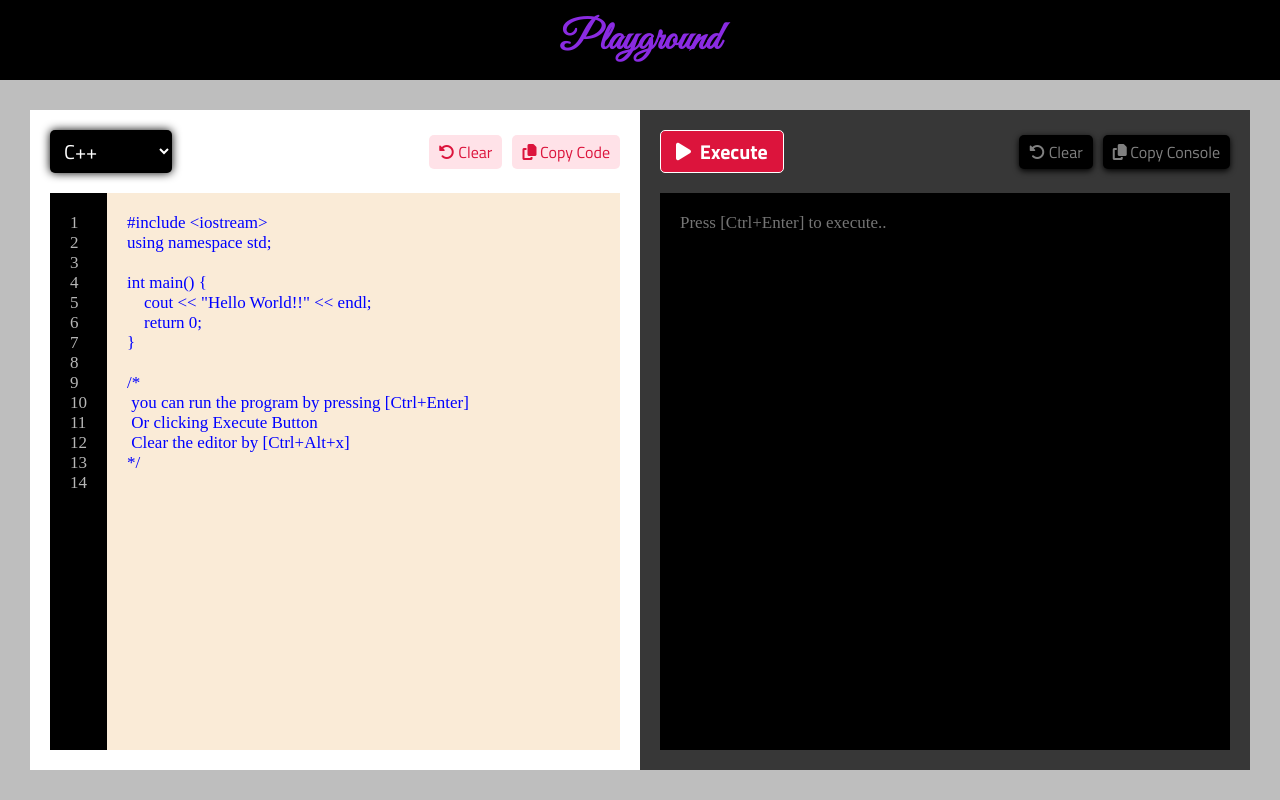
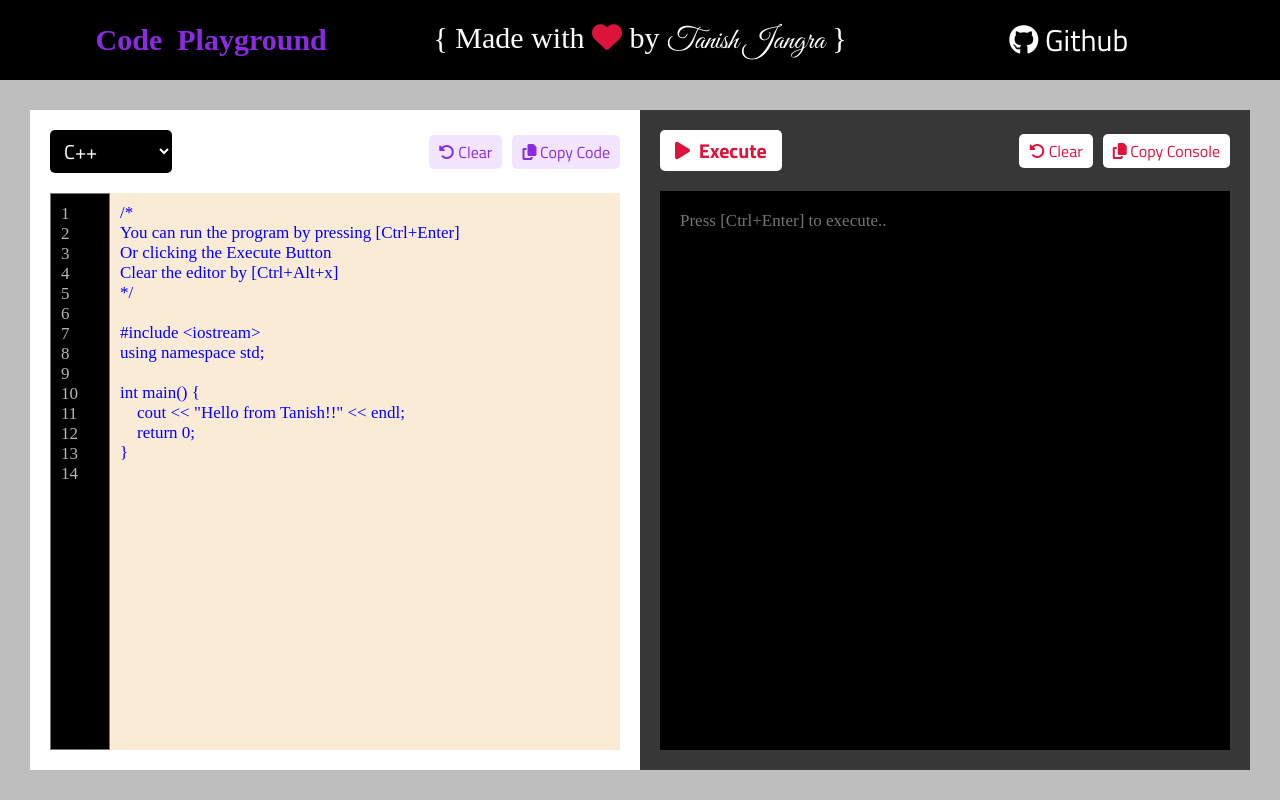
Before and after one commit to tanish0007/runCode, a plain HTML site: page index.html in a window 1280 px wide. Drawn offline with Linux system fonts and the light colour scheme; a web font is replaced by a local one.

Commit message:
add details in nav

```diff
--- a/script.js
+++ b/script.js
@@ -4,7 +4,9 @@ document.addEventListener("DOMContentLoaded", () => {
     const nav = document.createElement("nav");
     nav.classList.add("nav");
     nav.innerHTML = `
-        <h1>Playground</h1>
+        <h2>Code&nbsp;&nbsp;Playground</h2>
+        <p>{&nbsp;Made with <i class="fa-solid fa-heart" style="color:#dc143c"></i> by <span>Tanish Jangra</span>&nbsp;}</p>
+        <span><a href="github.com/tanish0007/runCode"><i class="fa-brands fa-github"></i>&nbsp;Github</a></span>
     `;
 
     const mainSection = document.createElement("section");
@@ -40,8 +42,10 @@ document.addEventListener("DOMContentLoaded", () => {
 
     const codeEditor = document.createElement("div");
     codeEditor.classList.add("code-editor");
-    const lineNumbers = document.createElement("div");
+    const lineNumbers = document.createElement("textarea");
     lineNumbers.classList.add("line-numbers");
+    lineNumbers.readOnly = true;
+    lineNumbers.setAttribute("aria-label", "Line numbers");
     const textarea = document.createElement("textarea");
     textarea.classList.add("editor");
     textarea.placeholder = "Write your code here..";
@@ -110,7 +114,7 @@ document.addEventListener("DOMContentLoaded", () => {
         const totalLines = shouldShowExtraLine ? lineCount + 1 : lineCount;
 
         for (let i = 1; i <= totalLines; i++) {
-          numbersHTML += i + '<br>';
+          numbersHTML += i + '\n';
         }
 
         lineNumbers.innerHTML = numbersHTML;
@@ -144,7 +148,6 @@ document.addEventListener("DOMContentLoaded", () => {
         }
         else if ((evt.ctrlKey || evt.metaKey) && evt.altKey && evt.key === 'x') {
             evt.preventDefault();
-            console.log("yes");
             textarea.value = "";
             updateLineNumbers();
             showToast('Editor Cleared!', 'red', 'white');
@@ -180,11 +183,12 @@ document.addEventListener("DOMContentLoaded", () => {
 
     clearConsole.addEventListener("click", () => {
         output.value = "";
+        showToast('Console Cleared!', 'red', 'white');
     });
 
     copyConsole.addEventListener("click", async () => {
         if (output.value.trim() === "") {
-            alert("No output to copy!");
+            showToast('No Output to copy', 'red', 'white');
             return;
         }
 
@@ -201,15 +205,18 @@ document.addEventListener("DOMContentLoaded", () => {
         } catch (err) {
             alert("Failed to copy: " + err);
         }
+        showToast('Console Copied!', 'green', 'white');
     });
 
     clearCode.addEventListener("click", () => {
         textarea.value = "";
+        updateLineNumbers();
+        showToast('Editor Cleared!', 'red', 'white');
     });
 
     copyCode.addEventListener("click", async () => {
         if (textarea.value.trim() === "") {
-            alert("No output to copy!");
+            showToast('No Code to copy', 'red', 'white');
             return;
         }
 
@@ -226,6 +233,7 @@ document.addEventListener("DOMContentLoaded", () => {
         } catch (err) {
             alert("Failed to copy: " + err);
         }
+        showToast('Code Copied!!', 'green', 'white');
     });
 
     function compileAndRunCode() {
@@ -239,6 +247,7 @@ document.addEventListener("DOMContentLoaded", () => {
             alert("Please enter valid code");
         } else {
             output.style.color = "yellow";
+            showToast('Compiling...','Yellow','black');
             output.value = "Compiling...";
 
             let xhttp = new XMLHttpRequest();
@@ -331,31 +340,42 @@ document.addEventListener("DOMContentLoaded", () => {
         "7" : `#include <stdio.h>
 
 int main() {
-    printf("Hello World!\\n");
+    printf("Hello from Tanish!!\\n");
     return 0;
 }`,
         "77" : `#include <iostream>
 using namespace std;
 
 int main() {
-    cout << "Hello World!!" << endl;
+    cout << "Hello from Tanish!!" << endl;
     return 0;
 }`,
         "8": `public class Main {
     public static void main(String[] args) {
-        System.out.println("Hello World!");
+        System.out.println("Hello from Tanish!!");
     }
 }`,
-        "0": `print("Hello World!")`,
-        "4": `console.log("Hello World!");`
+        "0": `print("Hello from Tanish!!")`,
+        "4": `console.log("Hello from Tanish!!");`
     };
 
     function updateEditorLanguage() {
         langId = selectionBox.value;
         textarea.id = `editor-${langId}`;
-        textarea.value = `${languageTemplates[langId]}\n\n/*\n you can run the program by pressing [Ctrl+Enter]\n Or clicking Execute Button \n Clear the editor by [Ctrl+Alt+x] \n*/`;
+        const helpMessage =
+            "You can run the program by pressing [Ctrl+Enter]\n" +
+            "Or clicking the Execute Button\n" +
+            "Clear the editor by [Ctrl+Alt+x]";
+
+
+        if (langId !== "0") {
+            textarea.value = `/*\n${helpMessage}\n*/\n\n${languageTemplates[langId]}`;
+        } else {
+            textarea.value = `\"\"\"\n${helpMessage}\n\"\"\"\n\n${languageTemplates[langId]}`;
+        }
         updateLineNumbers();
     }
+
     selectionBox.addEventListener("change", updateEditorLanguage);
     updateEditorLanguage();
 })
--- a/style.css
+++ b/style.css
@@ -4,8 +4,8 @@
     margin: 0;
     box-sizing: border-box;
     font-family: "Titillium Web";
+    /* scroll-behavior: smooth; */
 }
-
 body{
     width: 100%;
     height: 100%;
@@ -27,13 +27,33 @@ body{
     color: white;
     display: flex;
     align-items: center;
-    justify-content: center;
+    justify-content: space-between;
     font-size: 20px;
+}
+.nav h2{
+    width: 33%;
+    color: #8a2be2;
+    text-align: center;
+    font-family: "Cascadia Mono";
+}
+.nav p{
+    font-family: "Cascadia Mono";
+    text-align: center;
+    width: 33%;
+    font-size: 30px;
 
-    h1{
+    span{
         font-family: "Great Vibes";
-        color: #8a2be2;
-        font-size: 40px;
+    }
+}
+.nav span{
+    text-align: center;
+    width: 33%;
+
+    a{
+        text-decoration: none;
+        color: white;
+        font-size: 30px;
     }
 }
 
@@ -72,17 +92,13 @@ body{
     padding: 5px 10px;
     border-radius: 5px;
     border: none;
-    /* background-color: #c48df73d;
     color: #8a2be2;
-    box-shadow: 0 2px 6px #8a2be2; */
-    color: #dc143c;
-    background-color: #ffaebe5c;
+    background-color: #e5c9ff7a;
     transition: all .3s;
     cursor: pointer;
 }
 .in-evt-box button:hover{
-    background-color: #fc9aaea7;
-    /* color: rgb(176, 176, 176); */
+    background-color: #dbb5ff;
 }
 .selection-box{
     width: fit-content;
@@ -92,7 +108,6 @@ body{
     border-radius: 5px;
     background-color: black;
     color: white;
-    box-shadow: 0 0 10px black;
 }
 .selection-box option {
   background-color: black;
@@ -113,18 +128,21 @@ body{
     height: 100%;
     background-color: black;
     display: flex;
-    /* overflow-y: scroll; */
 }
 
 .line-numbers{
+    width: 60px;
+    max-width: 100px;
     background-color: black;
     color: rgb(183, 183, 183);
-    padding: 20px;
+    padding: 10px;
     font-family: "Cascadia Mono";
     font-size: 17px;
     display: block;
     overflow-y: scroll;
     scrollbar-width: none;
+    resize: none;
+    outline: none;
 }
 .editor {
     resize: none;
@@ -132,11 +150,12 @@ body{
     border: none;
     background-color: antiquewhite;
     outline: none;
-    padding: 20px;
+    padding: 10px;
     font-family: "Cascadia Mono";
     font-size: 17px;
     color: blue;
     overflow-y: scroll;
+    overflow-x: scroll;
 }
 .output-actions{
     display: flex;
@@ -151,10 +170,9 @@ body{
     font-size: 16px;
     padding: 5px 10px;
     border-radius: 5px;
-    background-color: black;
+    background-color: #ffffff;
     border: none;
-    color: gray;
-    box-shadow: 0 2px 6px black;
+    color: #dc143c;
     transition: all .3s;
     cursor: pointer;
 }
@@ -167,16 +185,16 @@ body{
     padding: 5px 15px;
     font-size: 20px;
     border-radius: 5px;
-    border: 1px solid white;
-    background-color: #dc143c;
-    color: white;
+    border: none;
+    background-color: white;
+    color: #dc143c;
     cursor: pointer;
     transition: all .3s;
     font-weight: 700;
 }
 #compileBtn:hover{
-    background-color: #8a2be2;
-    box-shadow: 0 0 10px white;
+    background-color: #dc143c;
+    color: white;
 }
 .output-box {
     width: 100%;
@@ -193,4 +211,21 @@ body{
     padding: 20px;
     font-family: "Cascadia Mono";
     font-size: 17px;
+    overflow-y: scroll;
 }
+
+
+::-webkit-scrollbar-track {
+  background-color: transparent;
+}
+::-webkit-scrollbar-thumb {
+  background-color: rgba(0, 0, 0, 0.2);
+  border-radius: 10px;
+  border: 2px solid transparent;
+  background-clip: content-box;
+}
+::-webkit-scrollbar {
+  width: 12px;
+  height: 12px;
+  background-color: transparent;
+}
```
